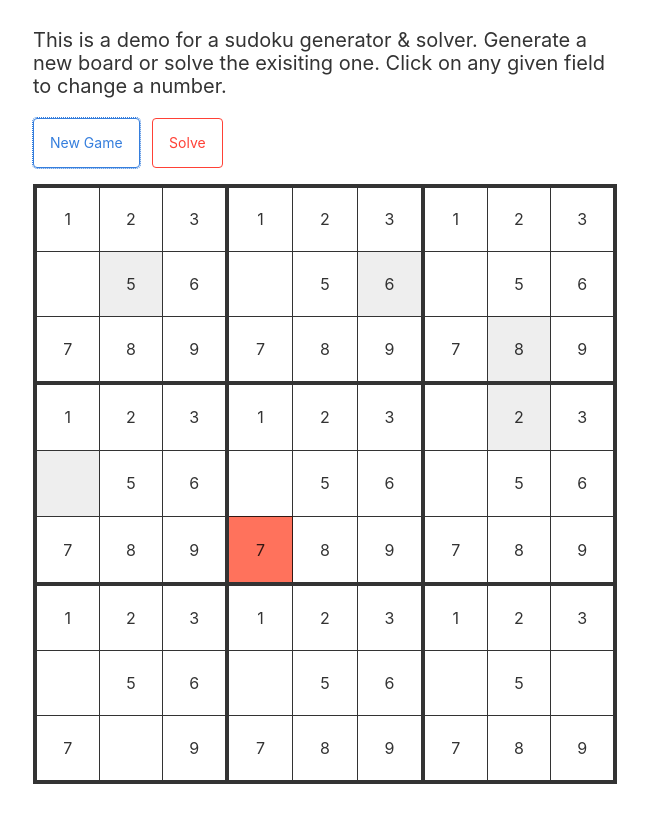
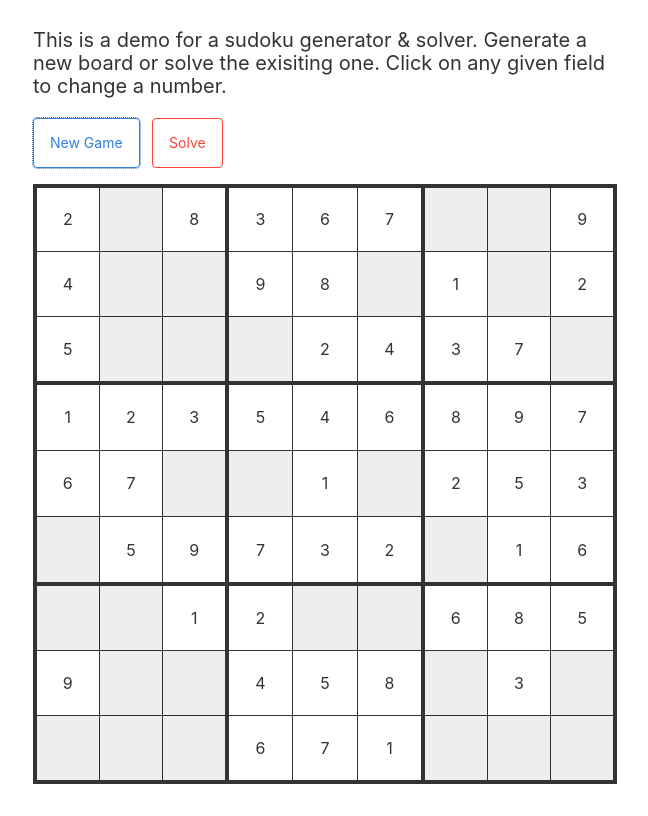
Before and after one commit to marlonfeh/sudoku-game, a website with bundled scripts: page public/index.html in a window 1280 px wide. Both pictures are taken after a click on the link "New Game". Shown: the part 91-907 px from the top of the page, without its empty margins (315-963 px from the left). Built offline with nearby package versions, Linux system fonts and the light colour scheme.

Commit message:
Adds new game functionality

```diff
--- a/public/index.html
+++ b/public/index.html
@@ -42,100 +42,100 @@
             <div id="one_one" class="div1 bb br cell">1</div>
             <div id="one_two" class="div2 bb cell">2</div>
             <div id="one_three" class="div3 bb bl cell">3</div>
-            <div id="one_four" class="div4 br cell"></div>
-            <div id="one_five" class="div5 cell cell-given">5</div>
-            <div id="one_six" class="div6 bl cell">6</div>
-            <div id="one_seven" class="div7 bt br cell">7</div>
-            <div id="one_eight" class="div8 bt cell">8</div>
-            <div id="one_nine" class="div9 bt bl cell">9</div>
+            <div id="two_one" class="div4 br cell"></div>
+            <div id="two_two" class="div5 cell cell-empty">5</div>
+            <div id="two_three" class="div6 bl cell">6</div>
+            <div id="three_one" class="div7 bt br cell">7</div>
+            <div id="three_two" class="div8 bt cell">8</div>
+            <div id="three_three" class="div9 bt bl cell">9</div>
           </div>
           <div class="div2 grid-container bb bw2">
-            <div class="div1 bb br cell">1</div>
-            <div class="div2 bb cell">2</div>
-            <div class="div3 bb bl cell">3</div>
-            <div class="div4 br cell"></div>
-            <div class="div5 cell">5</div>
-            <div class="div6 bl cell cell-given">6</div>
-            <div class="div7 bt br cell">7</div>
-            <div class="div8 bt cell">8</div>
-            <div class="div9 bt bl cell">9</div>
+            <div id="one_four" class="div1 bb br cell">1</div>
+            <div id="one_five" class="div2 bb cell">2</div>
+            <div id="one_six" class="div3 bb bl cell">3</div>
+            <div id="two_four" class="div4 br cell"></div>
+            <div id="two_five" class="div5 cell">5</div>
+            <div id="two_six" class="div6 bl cell cell-empty">6</div>
+            <div id="three_four" class="div7 bt br cell">7</div>
+            <div id="three_five" class="div8 bt cell">8</div>
+            <div id="three_six" class="div9 bt bl cell">9</div>
           </div>
           <div class="div3 grid-container bl bb bw2">
-            <div class="div1 bb br cell">1</div>
-            <div class="div2 bb cell">2</div>
-            <div class="div3 bb bl cell">3</div>
-            <div class="div4 br cell"></div>
-            <div class="div5 cell">5</div>
-            <div class="div6 bl cell">6</div>
-            <div class="div7 bt br cell">7</div>
-            <div class="div8 bt cell cell-given">8</div>
-            <div class="div9 bt bl cell">9</div>
+            <div id="one_seven" class="div1 bb br cell">1</div>
+            <div id="one_eight" class="div2 bb cell">2</div>
+            <div id="one_nine" class="div3 bb bl cell">3</div>
+            <div id="two_seven" class="div4 br cell"></div>
+            <div id="two_eight" class="div5 cell">5</div>
+            <div id="two_nine" class="div6 bl cell">6</div>
+            <div id="three_seven" class="div7 bt br cell">7</div>
+            <div id="three_eight" class="div8 bt cell cell-empty">8</div>
+            <div id="three_nine" class="div9 bt bl cell">9</div>
           </div>
           <div class="div4 grid-container br bw2">
-            <div class="div1 bb br cell">1</div>
-            <div class="div2 bb cell">2</div>
-            <div class="div3 bb bl cell">3</div>
-            <div class="div4 br cell cell-given"></div>
-            <div class="div5 cell">5</div>
-            <div class="div6 bl cell">6</div>
-            <div class="div7 bt br cell">7</div>
-            <div class="div8 bt cell">8</div>
-            <div class="div9 bt bl cell">9</div>
+            <div id="four_one" class="div1 bb br cell">1</div>
+            <div id="four_two" class="div2 bb cell">2</div>
+            <div id="four_three" class="div3 bb bl cell">3</div>
+            <div id="five_one" class="div4 br cell"></div>
+            <div id="five_two" class="div5 cell cell-empty">5</div>
+            <div id="five_three" class="div6 bl cell">6</div>
+            <div id="six_one" class="div7 bt br cell">7</div>
+            <div id="six_two" class="div8 bt cell">8</div>
+            <div id="six_three" class="div9 bt bl cell">9</div>
           </div>
           <div class="div5 grid-container bw2">
-            <div class="div1 bb br cell">1</div>
-            <div class="div2 bb cell">2</div>
-            <div class="div3 bb bl cell">3</div>
-            <div class="div4 br cell"></div>
-            <div class="div5 cell">5</div>
-            <div class="div6 bl cell">6</div>
-            <div class="div7 bt br cell cell-error">7</div>
-            <div class="div8 bt cell">8</div>
-            <div class="div9 bt bl cell">9</div>
+            <div id="four_four" class="div1 bb br cell">1</div>
+            <div id="four_five" class="div2 bb cell">2</div>
+            <div id="four_six" class="div3 bb bl cell">3</div>
+            <div id="five_four" class="div4 br cell"></div>
+            <div id="five_five" class="div5 cell">5</div>
+            <div id="five_six" class="div6 bl cell cell-empty">6</div>
+            <div id="six_four" class="div7 bt br cell">7</div>
+            <div id="six_five" class="div8 bt cell">8</div>
+            <div id="six_six" class="div9 bt bl cell">9</div>
           </div>
           <div class="div6 grid-container bl bw2">
-            <div class="div1 bb br cell"></div>
-            <div class="div2 bb cell cell-given">2</div>
-            <div class="div3 bb bl cell">3</div>
-            <div class="div4 br cell"></div>
-            <div class="div5 cell">5</div>
-            <div class="div6 bl cell">6</div>
-            <div class="div7 bt br cell">7</div>
-            <div class="div8 bt cell">8</div>
-            <div class="div9 bt bl cell">9</div>
+            <div id="four_seven" class="div1 bb br cell">1</div>
+            <div id="four_eight" class="div2 bb cell">2</div>
+            <div id="four_nine" class="div3 bb bl cell">3</div>
+            <div id="five_seven" class="div4 br cell"></div>
+            <div id="five_eight" class="div5 cell">5</div>
+            <div id="five_nine" class="div6 bl cell">6</div>
+            <div id="six_seven" class="div7 bt br cell">7</div>
+            <div id="six_eight" class="div8 bt cell cell-empty">8</div>
+            <div id="six_nine" class="div9 bt bl cell">9</div>
           </div>
           <div class="div7 grid-container br bt bw2">
-            <div class="div1 bb br cell">1</div>
-            <div class="div2 bb cell">2</div>
-            <div class="div3 bb bl cell">3</div>
-            <div class="div4 br cell"></div>
-            <div class="div5 cell">5</div>
-            <div class="div6 bl cell">6</div>
-            <div class="div7 bt br cell">7</div>
-            <div class="div8 bt cell"></div>
-            <div class="div9 bt bl cell">9</div>
+            <div id="seven_one" class="div1 bb br cell">1</div>
+            <div id="seven_two" class="div2 bb cell">2</div>
+            <div id="seven_three" class="div3 bb bl cell">3</div>
+            <div id="eight_one" class="div4 br cell"></div>
+            <div id="eight_two" class="div5 cell cell-empty">5</div>
+            <div id="eight_three" class="div6 bl cell">6</div>
+            <div id="nine_one" class="div7 bt br cell">7</div>
+            <div id="nine_two" class="div8 bt cell">8</div>
+            <div id="nine_three" class="div9 bt bl cell">9</div>
           </div>
           <div class="div8 grid-container bt bw2">
-            <div class="div1 bb br cell">1</div>
-            <div class="div2 bb cell">2</div>
-            <div class="div3 bb bl cell">3</div>
-            <div class="div4 br cell"></div>
-            <div class="div5 cell">5</div>
-            <div class="div6 bl cell">6</div>
-            <div class="div7 bt br cell">7</div>
-            <div class="div8 bt cell">8</div>
-            <div class="div9 bt bl cell">9</div>
+            <div id="seven_four" class="div1 bb br cell">1</div>
+            <div id="seven_five" class="div2 bb cell">2</div>
+            <div id="seven_six" class="div3 bb bl cell cell-error">3</div>
+            <div id="eight_four" class="div4 br cell"></div>
+            <div id="eight_five" class="div5 cell">5</div>
+            <div id="eight_six" class="div6 bl cell">6</div>
+            <div id="nine_four" class="div7 bt br cell">7</div>
+            <div id="nine_five" class="div8 bt cell">8</div>
+            <div id="nine_six" class="div9 bt bl cell">9</div>
           </div>
           <div class="div9 grid-container bt bl bw2">
-            <div class="div1 bb br cell">1</div>
-            <div class="div2 bb cell">2</div>
-            <div class="div3 bb bl cell">3</div>
-            <div class="div4 br cell"></div>
-            <div class="div5 cell">5</div>
-            <div class="div6 bl cell"></div>
-            <div class="div7 bt br cell">7</div>
-            <div class="div8 bt cell">8</div>
-            <div class="div9 bt bl cell">9</div>
+            <div id="seven_seven" class="div1 bb br cell">1</div>
+            <div id="seven_eight" class="div2 bb cell">2</div>
+            <div id="seven_nine" class="div3 bb bl cell">3</div>
+            <div id="eight_seven" class="div4 br cell"></div>
+            <div id="eight_eight" class="div5 cell">5</div>
+            <div id="eight_nine" class="div6 bl cell">6</div>
+            <div id="nine_seven" class="div7 bt br cell">7</div>
+            <div id="nine_eight" class="div8 bt cell cell-empty">8</div>
+            <div id="nine_nine" class="div9 bt bl cell">9</div>
           </div>
         </div>
       </div>
--- a/src/modules/model.js
+++ b/src/modules/model.js
@@ -257,26 +257,34 @@ function generateBoard() {
 
   printBoard(game);
 
-  //Build in parameter to choose difficulty
+  //!!!Build in parameter to choose difficulty
   let board = game;
-  let difficulty = 10;
+  let difficulty = 30;
 
+  //Set random elements for new board
   board = setRandomElements(board);
 
   console.log('Basis board');
   printBoard(board);
 
-  //Generate new board
+  //Solve new board
   board = solve(board);
 
-  console.log('complete board');
-  printBoard(board);
+  //console.log('complete board');
+  //printBoard(board);
 
   //Delete specific amount of numbers
   board = removeNumbersFromBoard(board, difficulty);
 
-  //console.log('finished board');
-  //printBoard(board);
+  console.log('finished board');
+  printBoard(board);
+
+  game = board;
+
+  console.log('Game');
+  printBoard(game);
+
+  return game;
 }
 
 function setRandomElements(board) {
@@ -339,8 +347,6 @@ function diagonal(board) {
       ...get_square(board, square_coordinates[i][i]),
     ];
 
-    //console.log('board', i, i, 'used', used);
-
     let possibilities = [];
     for (let p = 1; p <= 9; p++) {
       if (!used.includes(p)) {
@@ -348,16 +354,12 @@ function diagonal(board) {
       }
     }
 
-    //console.log(possibilities, 'possibilities');
-
     if (possibilities.length > 0) {
       board[i][i] = getRandomNumberArr(possibilities);
     } else {
       console.log('board', i, i, 'is 0');
       diagonal(board);
     }
-
-    //console.log('board', i, i, board[i][i]);
   }
   return board;
 }
@@ -369,7 +371,8 @@ function printBoard(board) {
 }
 
 function removeNumbersFromBoard(board, difficulty) {
-  for (let i = 1; i <= difficulty; i++) {
+  let i = 0;
+  while (i < difficulty) {
     const arr = [0, 1, 2, 3, 4, 5, 6, 7, 8];
     let r = getRandomNumberArr(arr);
     let c = getRandomNumberArr(arr);
@@ -377,11 +380,22 @@ function removeNumbersFromBoard(board, difficulty) {
     if (board[r][c] !== 0) {
       board[r][c] = 0;
     }
-    //check if already empty
-    //safe coordinates
+    i = countZerosOverall(board);
+  }
 
-    return board;
+  return board;
+}
+
+function countZerosOverall(board) {
+  let zeros = 0;
+  for (let r = 0; r < 9; r++) {
+    for (let c = 0; c < 9; c++) {
+      if (board[r][c] === 0) {
+        zeros += 1;
+      }
+    }
   }
+  return zeros;
 }
 
 function getRandomNumber(range) {
--- a/src/modules/view.js
+++ b/src/modules/view.js
@@ -1,4 +1,16 @@
 /* --------------------Variables-------------------- */
+
+let IDs = {
+  0: 'one',
+  1: 'two',
+  2: 'three',
+  3: 'four',
+  4: 'five',
+  5: 'six',
+  6: 'seven',
+  7: 'eight',
+  8: 'nine',
+};
 
 /* --------------------Functions-------------------- */
 
@@ -12,7 +24,7 @@ function toggleHighlightedCell(element) {
 
   if (highlightedCells > 0) return;
 
-  if (element.classList.contains('cell-given')) return;
+  if (element.classList.contains('cell-empty')) return;
 
   toggleClass(element, 'cell-highlighted');
 }
@@ -21,15 +33,65 @@ function toggleClass(element, cssClass) {
   element.classList.toggle(cssClass);
 }
 
+function viewNewBoard(board) {
+  clearStyles();
+  setValues(board);
+  setStyles(board);
+}
+
+function clearStyles() {
+  let cellGiven = Array.from(document.querySelectorAll('div.cell-given'));
+  let cellEmpty = Array.from(document.querySelectorAll('div.cell-empty'));
+  let cellError = Array.from(document.querySelectorAll('div.cell-error'));
+
+  cellGiven.forEach((e) => {
+    removeClassName(e, 'cell-given');
+  });
+  cellEmpty.forEach((e) => {
+    removeClassName(e, 'cell-empty');
+  });
+  cellError.forEach((e) => {
+    removeClassName(e, 'cell-error');
+  });
+}
+
+function removeClassName(element, className) {
+  element.classList.remove(className);
+}
+
+function setValues(board) {
+  for (let r = 0; r < 9; r++) {
+    for (let c = 0; c < 9; c++) {
+      //Get ID
+      let idRaw = [IDs[r], '_', IDs[c]];
+      let id = idRaw.join('');
+
+      if (board[r][c] > 0) {
+        document.getElementById(id).innerHTML = board[r][c];
+        document.getElementById(id).classList.toggle('cell-given');
+      } else {
+        document.getElementById(id).innerHTML = '';
+      }
+    }
+  }
+}
+
+function setStyles(board) {
+  for (let r = 0; r < 9; r++) {
+    for (let c = 0; c < 9; c++) {
+      //Get ID
+      let idRaw = [IDs[r], '_', IDs[c]];
+      let id = idRaw.join('');
+
+      if (board[r][c] === 0) {
+        document.getElementById(id).classList.toggle('cell-empty');
+      }
+    }
+  }
+}
+
 /* --------------------Tests-------------------- */
-
-const name = 'Marlon';
-
-function log1(logItem) {
-  console.log(logItem);
-  console.log(name);
-}
 
 /* --------------------Export-------------------- */
 
-export { log1, name, toggleHighlightedCell };
+export { viewNewBoard, toggleHighlightedCell };
--- a/src/styles.css
+++ b/src/styles.css
@@ -76,6 +76,6 @@
   background-color: var(--light-red);
 }
 
-.cell-given {
+.cell-empty {
   background-color: var(--near-white);
 }
```
Also changed, not shown: src/main.js (+4 -5 lines).
